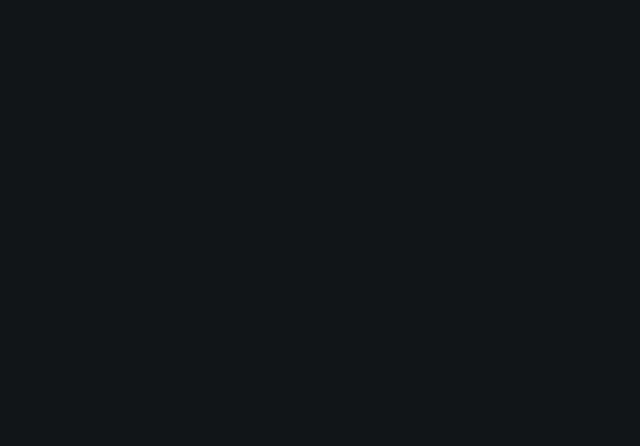
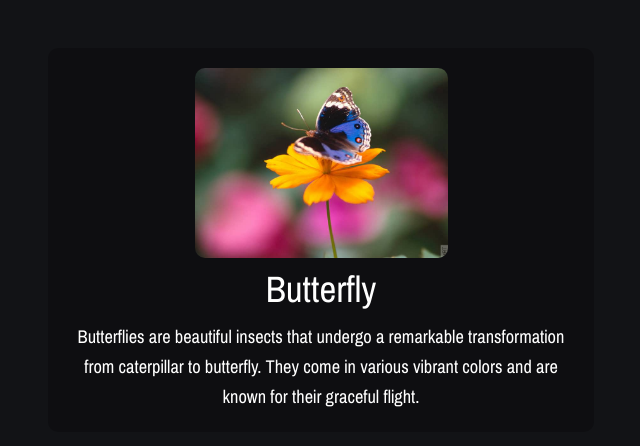
Before and after one commit to alinabizadeh1913/react-javascript-exercise, a React (Create React App) app: page /post/Butterfly in a window 1280 px wide. Before the commit this address had no page. Shown: the top 446 px of the page, without its empty margins (319-959 px from the left). Built offline with nearby package versions, Linux system fonts and the light colour scheme; data requests are answered from the project's data file.

Commit message:
start coding of zustand.jsx

```diff
--- a/src/App.js
+++ b/src/App.js
@@ -1,17 +1,18 @@
 import React from 'react';
-import { BrowserRouter as Router, Routes, Route } from 'react-router-dom';
+
+import {BrowserRouter as Router, Routes, Route} from 'react-router-dom';
 import './css/style.css';
 import Home from './Pages/Home';
+import Post from './Pages/Post';
 
 const App = () => {
     return (
-        <React.Fragment>
-            <Router>
-                <Routes>
-                    <Route path='/' element={<Home />}/>
-                </Routes>
-            </Router>
-        </React.Fragment>
+        <Router>
+            <Routes>
+                <Route path='/' element={<Home />}/>
+                <Route path='post/:slug?' element={<Post />}/>
+            </Routes>
+        </Router>
     )
 }
 
--- /dev/null
+++ b/src/Components/Examples/Zustand/Zustand.jsx
@@ -0,0 +1,23 @@
+import React from "react";
+import Template from "../../Template";
+
+const Zustand = () => {
+    return (
+        <Template title="Using the Zustand state management package">
+             <section id="zustand" className="my-5">
+                <div className="container">
+                    <div className="row justify-content-center">
+                        <div className="col-10 d-flex justify-content-center">
+                            <div class="input-group mb-3">
+                                <button class="btn btn-outline-secondary" type="button" id="button-addon1">Button</button>
+                                <input type="text" class="form-control" placeholder="" aria-label="Example text with button addon" aria-describedby="button-addon1" />
+                            </div>
+                        </div>
+                    </div>
+                </div>
+            </section>
+        </Template>
+    )
+}
+
+export default Zustand;
--- /dev/null
+++ b/src/Components/Examples/Zustand/index.js
@@ -0,0 +1 @@
+export {default} from './Zustand';
--- a/src/Pages/Home.jsx
+++ b/src/Pages/Home.jsx
@@ -6,10 +6,12 @@ import Fetch from "../Components/Examples/fetchShowPost/Fetch";
 import ComponentDidMount from '../Components/Examples/lifecycle methods/ComponentDidMount'
 import ComponentDidUpdate from "../Components/Examples/lifecycle methods/ComponentDidUpdate";
 import GetDerivedStateFromProps from "../Components/Examples/lifecycle methods/GetDerivedStateFromProps";
+import Zustand from "../Components/Examples/Zustand/Zustand";
 
 const Home = () => {
     return (
         <React.Fragment>
+            <Zustand />
             <GetDerivedStateFromProps />
             <ComponentDidUpdate />
             <ComponentDidMount />
--- /dev/null
+++ b/src/Pages/Post.jsx
@@ -0,0 +1,51 @@
+import React, { useEffect, useMemo, useState } from "react";
+import { useMatch, useParams } from "react-router-dom";
+
+const Post = () => {
+
+    const params = useParams();
+    const match = useMatch('/post/:slug');
+    const [post,setPost] = useState(null)
+
+    useMemo(() => {
+        if(match) {
+            console.log('matched ... !');
+        }else {
+            console.log('not matched ... !');
+        }
+    }, [])
+
+     useEffect(() => {
+        fetch(`http://localhost:5000/posts2?title=${params.slug}`).then(response => response.json())
+        .then(result => {
+            setPost(result[0]);
+        }).catch(error => console.log(error))
+     }, [])
+
+
+    return (
+        <section id="post" className="my-5">
+            <div className="container">
+                <div className="row justify-content-center">
+                    <div className="col-6">
+                        {
+                            post ? <div className="post-wrapper d-flex flex-column flex-wrap align-items-center justify-content-center" style={{backgroundColor : '#00000040',borderRadius: '10px',padding: '20px'}}>
+                                <img src={post.imgSrc} style={{width:'50%',borderRadius: '10px'}} alt="" />
+                                <h1 className="my-2 text-center text-white">
+                                    {post.title}
+                                </h1>
+                                <p className="text-center text-white fs-5 mb-0">
+                                    {post.description}
+                                </p>
+                        </div> : <p className="text-center text-white fs-4 ">
+                            No content available for display.
+                        </p>
+                        }
+                    </div>
+                </div>
+            </div>
+        </section>
+    )
+}
+
+export default Post;
--- a/src/Pages/index.js
+++ /dev/null
@@ -1 +0,0 @@
-export {default} from './Home';
```
